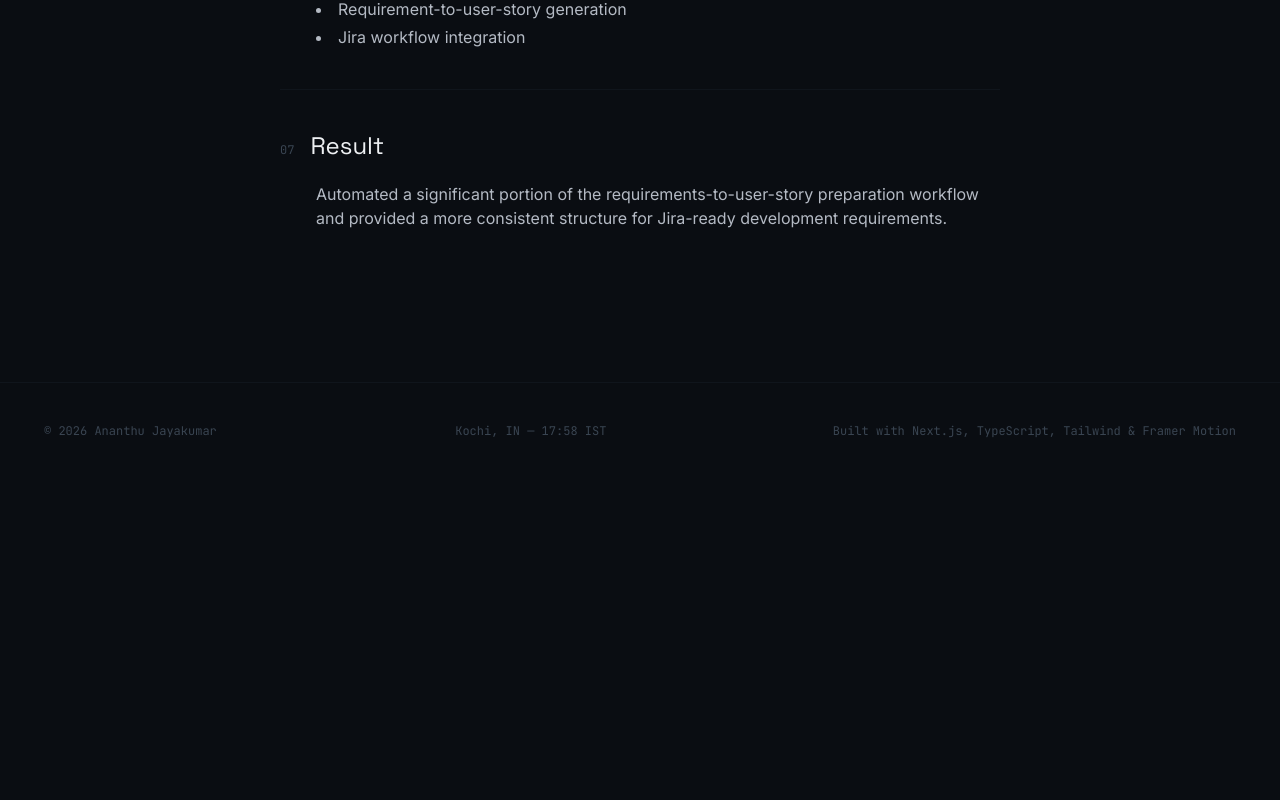
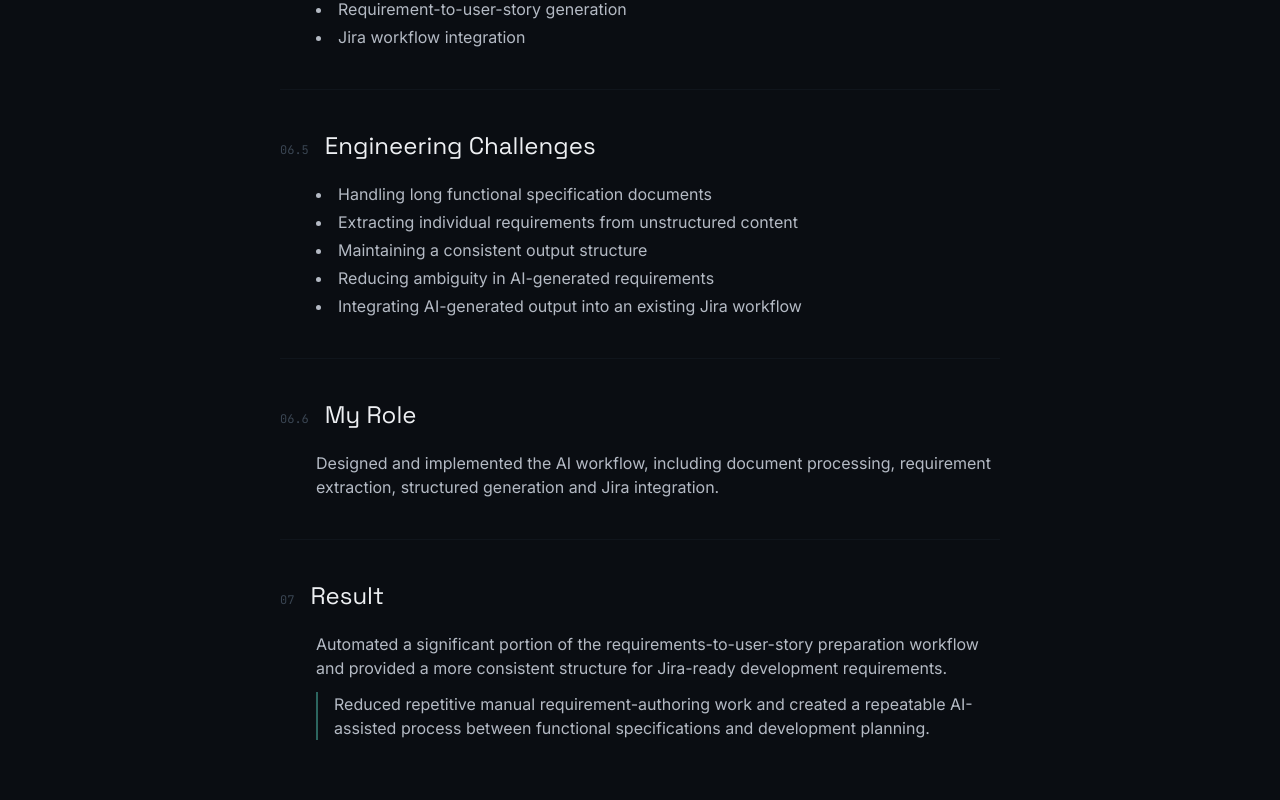
Before and after one commit to ananthu666/portfolio, a Next.js app: page /projects/ai-requirement-generator in a window 1280 px wide. Shown: the part 1840-2640 px from the top of the page. Before the commit the page ends 2319 px from the top, so only its background shows below. Built offline with nearby package versions, Linux system fonts and the light colour scheme.

Commit message:
Update page.tsx

```diff
--- a/src/app/projects/[slug]/page.tsx
+++ b/src/app/projects/[slug]/page.tsx
@@ -162,8 +162,27 @@ export default function ProjectPage({ params }: { params: { slug: string } }) {
           </Section>
         )}
 
+                {project.engineeringChallenges && (
+          <Section number="06.5" title="Engineering Challenges">
+            <ul className="list-inside list-disc space-y-1 text-ink-200">
+              {project.engineeringChallenges.map((c) => (
+                <li key={c}>{c}</li>
+              ))}
+            </ul>
+          </Section>
+        )}
+
+        {project.role && (
+          <Section number="06.6" title="My Role">
+            <p className="text-ink-200">{project.role}</p>
+          </Section>
+        )}
+
         <Section number="07" title="Result">
           <p className="text-ink-200">{project.outcome}</p>
+          {project.impact && (
+            <p className="mt-3 border-l-2 border-signal-ai/40 pl-4 text-ink-200">{project.impact}</p>
+          )}
           {project.exampleReadout && (
             <div className="mt-5 rounded-lg border border-ink-700 bg-ink-850/50 p-5 font-mono text-sm">
               {project.isDemoData && (
```
